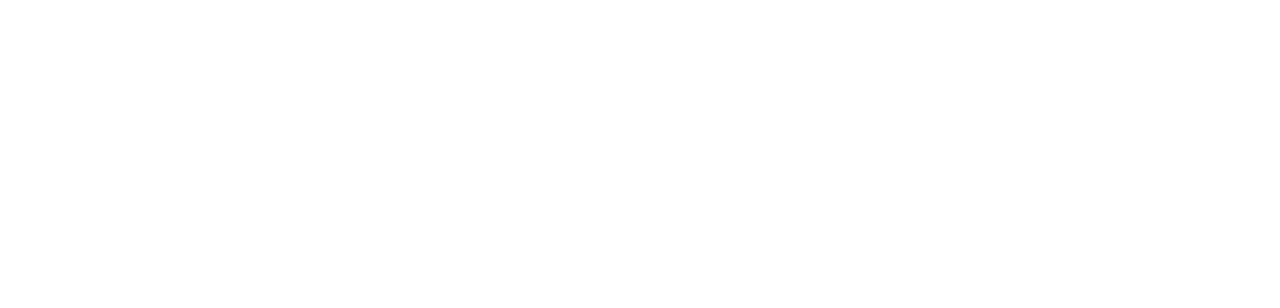
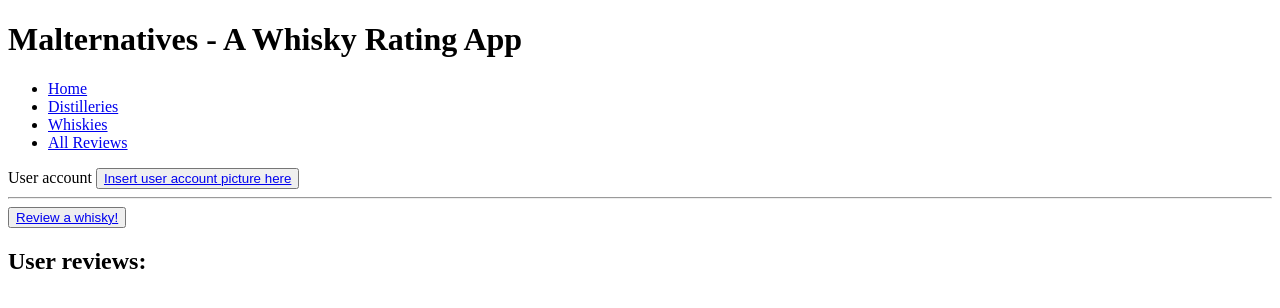
Before and after one commit to Andrew-High/malternatives_whisky_rating_app, a Flask app: page / in a window 1280 px wide. Before the commit the part shown is empty. Shown: the top 308 px of the page. Run offline with Flask 2, Linux system fonts and the light colour scheme.

Commit message:
basic homepage displaying

```diff
--- a/templates/base.html
+++ b/templates/base.html
@@ -17,9 +17,11 @@
                 <li><a href="/reviews">All Reviews</a></li>
             </ul>
         </nav>
-        <button><a href="/users/<user>">Insert user account picture here</a></button>
-        <hr>
+        <label for="user_account">User account</label>
+        <button name="user_account" id="user_account"><a href="/users/<user>">Insert user account picture here</a></button>
     </header>
+    <hr>
+    <button><a href="/review/new">Review a whisky!</a></button>
     <div class="container">
         {% block content %}
         {% endblock %}
--- a/templates/index.html
+++ b/templates/index.html
@@ -0,0 +1,5 @@
+{% extends "base.html" %}
+{% block content %}
+<h2>User reviews:</h2>
+<!-- Insert review guff here -->
+{% endblock %}
```
